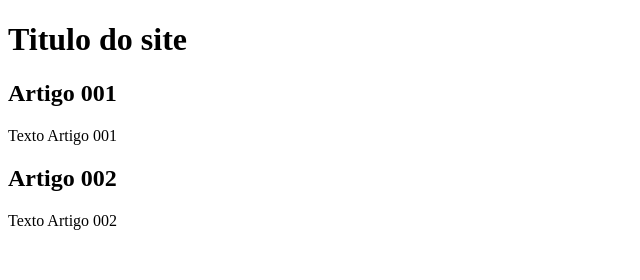
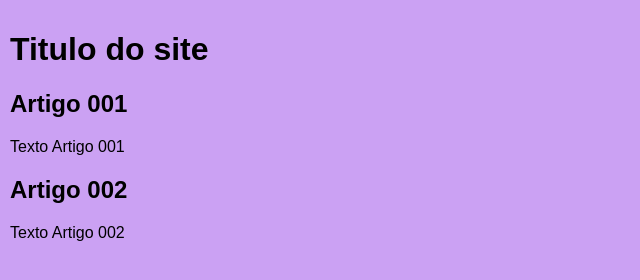
Before and after one commit to DiegoCarvalho-dev/Projeto_teste, a plain HTML site: page index.html in a window 1280 px wide. Shown: the whole page, without its empty margins (0-640 px from the left). Drawn offline with Linux system fonts and the light colour scheme.

Commit message:
iniciei o design

```diff
--- /dev/null
+++ b/estilo/style.css
@@ -0,0 +1,12 @@
+* {
+    font-family: Arial, Helvetica, sans-serif;
+    font-size: 16pix;
+}
+
+body {
+    background-color: rgb(203, 161, 243);
+    width: 50pix;
+    margin: auto;
+    padding: 10px;
+    box-shadow: black;
+}
--- a/index.html
+++ b/index.html
@@ -4,6 +4,7 @@
     <meta charset="Pt-br">
     <meta name="viewport" content="width=device-width, initial-scale=1.0">
     <title>Titulo</title>
+    <link rel="stylesheet" href="estilo/style.css">
 </head>
 <body>
     <main>
```
